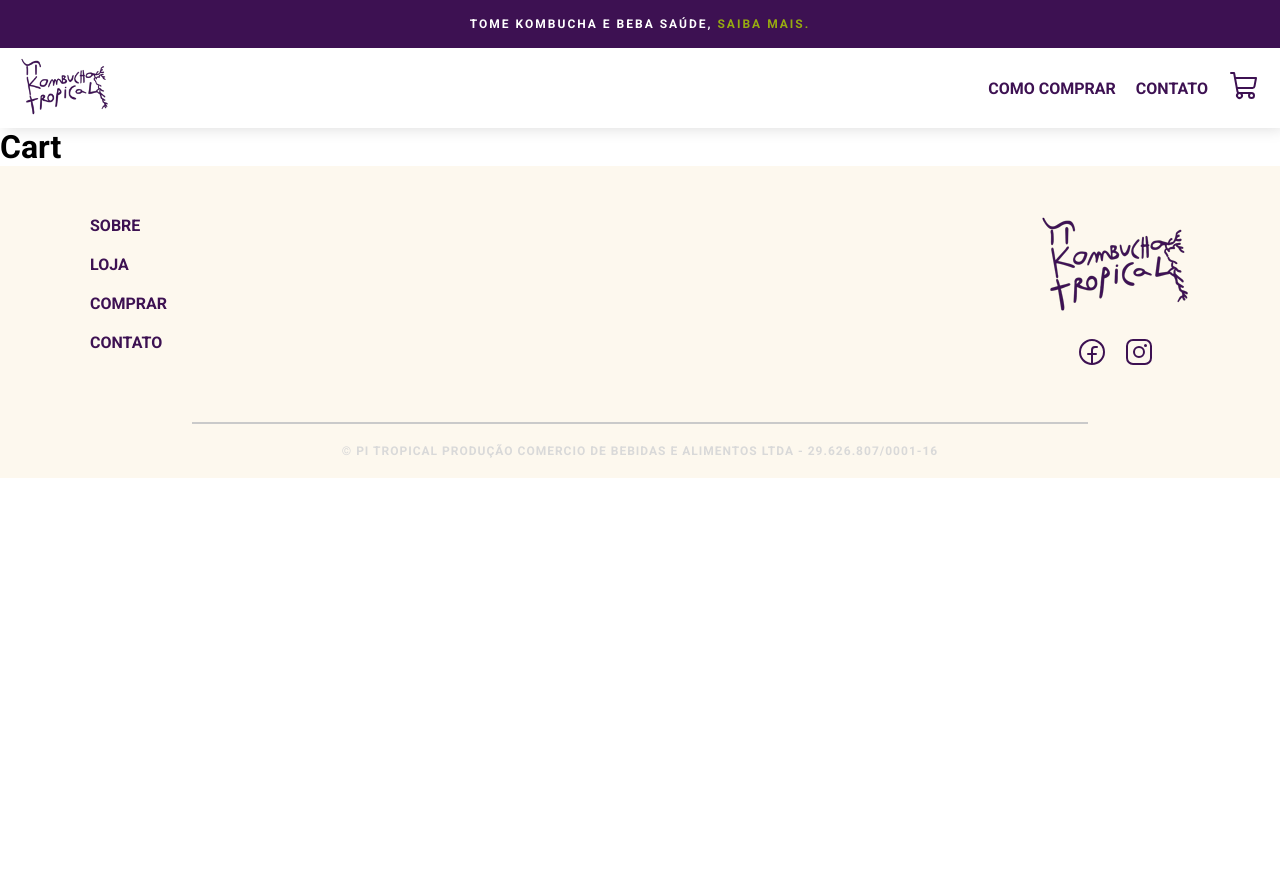
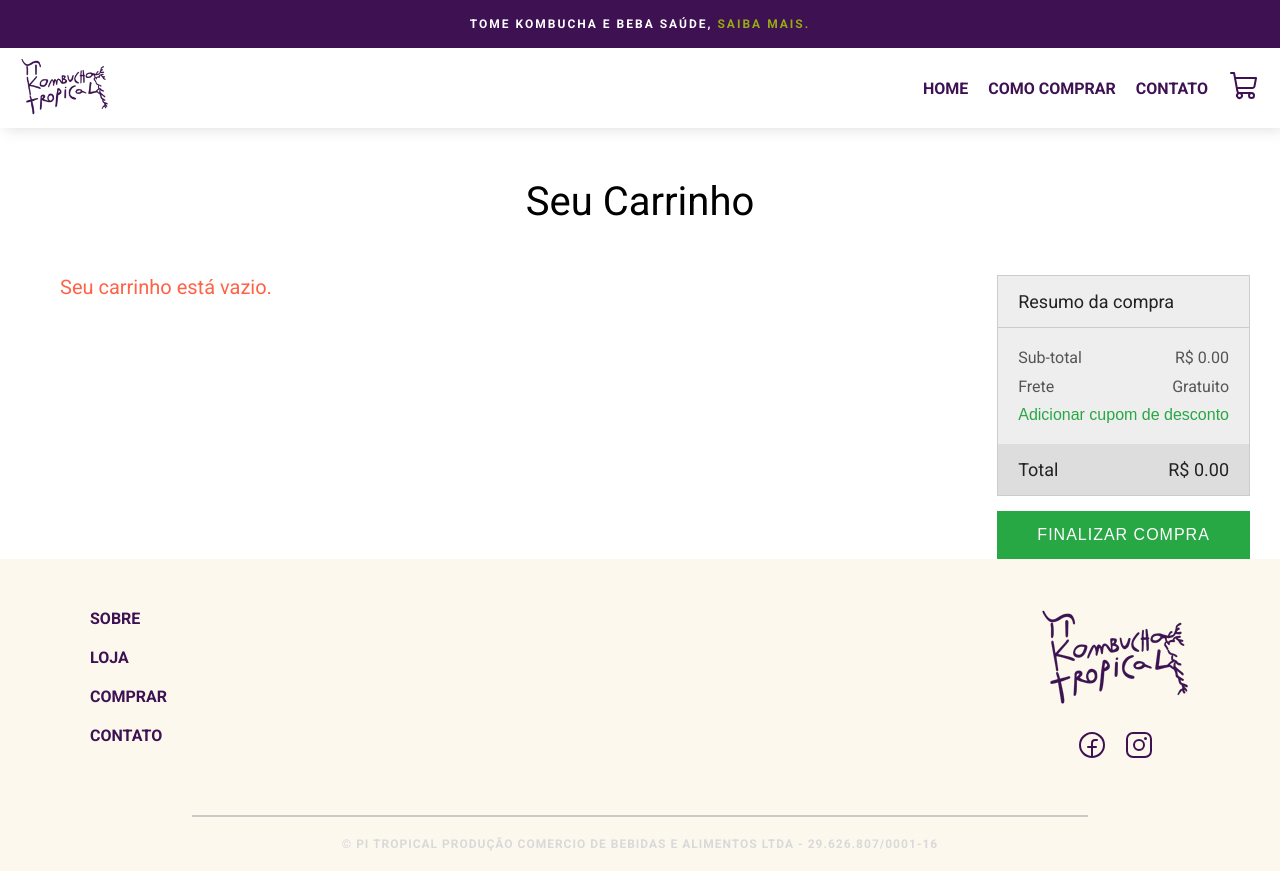
Before and after one commit to ANNEBORTOLI/puc-mvp-pikombucha, a React (Vite) app: page /cart in a window 1280 px wide. Before the commit the page ends 800 px from the top, so only its background shows below. Built offline with nearby package versions, Linux system fonts and the light colour scheme.

Commit message:
create Cart page and context

```diff
--- a/src/App.jsx
+++ b/src/App.jsx
@@ -1,4 +1,6 @@
 import { Routes, Route } from "react-router-dom";
+import { ShoppingListProvider } from "./contexts/ShoppingListContext";
+
 import { Home } from "./pages/Home/Home";
 import { Product } from "./pages/Product";
 import { Cart } from "./pages/Cart";
@@ -8,11 +10,13 @@ import "./global.css";
 
 export function App() {
   return (
+    <ShoppingListProvider>
       <Routes>
         <Route path="/" element={<Home />} />
         <Route path="/product/:id" element={<Product />} />
         <Route path="/cart" element={<Cart />} />
         <Route path="/about" element={<About />} />
       </Routes>
+    </ShoppingListProvider>
   );
 }
--- a/src/components/Header.jsx
+++ b/src/components/Header.jsx
@@ -1,9 +1,12 @@
-import { Link } from "react-router-dom";
+import { Link, useLocation } from "react-router-dom";
 import styles from "./Header.module.css";
 import { ShoppingCart } from "@phosphor-icons/react";
 import piKombuchaLogo from "../assets/logo.png";
 
 export function Header() {
+  const location = useLocation();
+  const isHome = location.pathname === "/";
+
   return (
     <>
       <header className={styles.headerContainer}>
@@ -17,6 +20,7 @@ export function Header() {
           </Link>
 
           <nav>
+            {!isHome && <Link to={"/"}>HOME</Link>}
             <Link to={"/about"}>COMO COMPRAR</Link>
             <Link to={"/about"}>CONTATO</Link>
             <Link to={"/cart"}>
--- /dev/null
+++ b/src/contexts/ShoppingListContext.jsx
@@ -0,0 +1,65 @@
+import React, { createContext, useState, useContext } from "react";
+
+const ShoppingListContext = createContext();
+
+export const ShoppingListProvider = ({ children }) => {
+  const [shoppingList, setShoppingList] = useState([]);
+
+  const handleAddItemToShoppingList = (item) => {
+    setShoppingList((prevList) => {
+      const existingItem = prevList.find((product) => product.id === item.id);
+      if (existingItem) {
+        alert(`${item.title} adicionado ao seu carrinho!`);
+        return prevList.map((product) =>
+          product.id === item.id
+            ? { ...product, quantity: product.quantity + 1 }
+            : product
+        );
+      } else {
+        alert(`${item.title} adicionado ao seu carrinho!`);
+        return [...prevList, { ...item, quantity: 1 }];
+      }
+    });
+  };
+
+  const handleRemoveItemFromShoppingList = (id) => {
+    setShoppingList((prevList) => prevList.filter((item) => item.id !== id));
+    alert(`Item removido do carrinho!`);
+  };
+
+  const handleIncrementItemQuantity = (id) => {
+    setShoppingList((prevList) =>
+      prevList.map((product) =>
+        product.id === id
+          ? { ...product, quantity: product.quantity + 1 }
+          : product
+      )
+    );
+  };
+
+  const handleDecrementItemFromShoppingList = (id) => {
+    setShoppingList((prevList) =>
+      prevList.map((product) =>
+        product.id === id && product.quantity > 1
+          ? { ...product, quantity: product.quantity - 1 }
+          : product
+      )
+    );
+  };
+
+  return (
+    <ShoppingListContext.Provider
+      value={{
+        shoppingList,
+        handleAddItemToShoppingList,
+        handleRemoveItemFromShoppingList,
+        handleIncrementItemQuantity,
+        handleDecrementItemFromShoppingList
+      }}
+    >
+      {children}
+    </ShoppingListContext.Provider>
+  );
+};
+
+export const useShoppingList = () => useContext(ShoppingListContext);
--- a/src/global.css
+++ b/src/global.css
@@ -3,9 +3,12 @@
   --beige: #fdf8ee;
   --grey-100: #d9d9d9;
   --grey-200: #cacaca;
+  --grey-900: #222;
+
   --green: #96ab10;
   --purple: #3d1152;
   --black: #000000;
+  --red: #ff6347;
 
   font-size: 62.5%; /* 1rem = 10px */
 }
--- a/src/pages/Cart.jsx
+++ b/src/pages/Cart.jsx
@@ -1,13 +1,126 @@
 import { Header } from "../components/Header";
 import { Footer } from "../components/Footer";
-
-// Precisa receber uma array com os produtos adicionados no carrinho
+import { Trash } from "@phosphor-icons/react";
+import { useShoppingList } from "../contexts/ShoppingListContext";
+import styles from "./Cart.module.css";
 
 export function Cart() {
+  const {
+    shoppingList,
+    handleRemoveItemFromShoppingList,
+    handleDecrementItemFromShoppingList,
+    handleIncrementItemQuantity
+  } = useShoppingList();
+
+  const handleIncrementItem = (id) => {
+    handleIncrementItemQuantity(id);
+  };
+
+  const handleDecrementItem = (id) => {
+    handleDecrementItemFromShoppingList(id);
+  };
+
+  const handleRemoveItem = (id) => {
+    handleRemoveItemFromShoppingList(id);
+  };
+
   return (
     <>
-      <Header />
-      <h1>Cart</h1>
+      <Header shoppingList={shoppingList} />
+      <main className={styles.cartPageWrapper}>
+        <div className={styles.pageTitle}>Seu Carrinho</div>
+        <div className={styles.content}>
+          <section className={styles.contentSection}>
+            {shoppingList.length === 0 ? (
+              <p className={styles.emptyCartMsg}>Seu carrinho está vazio.</p>
+            ) : (
+              <table>
+                <thead>
+                  <tr>
+                    <th>Produto</th>
+                    <th>Preço</th>
+                    <th>Quantidade</th>
+                    <th>Total</th>
+                    <th>-</th>
+                  </tr>
+                </thead>
+                <tbody>
+                  {shoppingList.map((item) => (
+                    <tr key={item.id}>
+                      <td>
+                        <div className={styles.product}>
+                          <img src={item.image} alt={item.title} />
+                          <div className={styles.info}>
+                            <div className={styles.name}>{item.title}</div>
+                          </div>
+                        </div>
+                      </td>
+                      <td>R$ {item.price}</td>
+                      <td>
+                        <div className={styles.qty}>
+                          <button onClick={() => handleDecrementItem(item.id)}>
+                            -
+                          </button>
+                          <span>{item.quantity}</span>
+                          <button onClick={() => handleIncrementItem(item.id)}>
+                            +
+                          </button>
+                        </div>
+                      </td>
+                      <td>R$ {item.price * item.quantity}.00</td>
+                      <td>
+                        <button
+                          className={styles.remove}
+                          onClick={() => handleRemoveItem(item.id)}
+                        >
+                          <Trash size={24} />
+                        </button>
+                      </td>
+                    </tr>
+                  ))}
+                </tbody>
+              </table>
+            )}
+          </section>
+          <aside>
+            <div className={styles.box}>
+              <header>Resumo da compra</header>
+              <div className={styles.info}>
+                <div>
+                  <span>Sub-total</span>
+                  <span>
+                    R${" "}
+                    {shoppingList.reduce(
+                      (total, item) => total + item.price * item.quantity,
+                      0
+                    )}
+                    .00
+                  </span>
+                </div>
+                <div>
+                  <span>Frete</span>
+                  <span>Gratuito</span>
+                </div>
+                <div>
+                  <button>Adicionar cupom de desconto</button>
+                </div>
+              </div>
+              <footer>
+                <span>Total</span>
+                <span>
+                  R${" "}
+                  {shoppingList.reduce(
+                    (total, item) => total + item.price * item.quantity,
+                    0
+                  )}
+                  .00
+                </span>
+              </footer>
+            </div>
+            <button>Finalizar Compra</button>
+          </aside>
+        </div>
+      </main>
       <Footer />
     </>
   );
--- a/src/pages/Cart.module.css
+++ b/src/pages/Cart.module.css
@@ -0,0 +1,224 @@
+.cartPageWrapper {
+  margin: 0 3rem;
+}
+
+.pageTitle {
+  font-size: 4rem;
+  padding: 5rem 0;
+  text-align: center;
+}
+
+.content {
+  display: -webkit-box;
+  display: -ms-flexbox;
+  display: flex;
+}
+
+.contentSection {
+  -webkit-box-flex: 1;
+  -ms-flex: 1;
+  flex: 1;
+}
+
+.emptyCartMsg {
+  margin-left: 3rem;
+  font-size: 2rem;
+  color: var(--red);
+}
+
+.content aside {
+  min-width: 250px;
+}
+
+button {
+  cursor: pointer;
+}
+
+table {
+  width: 100%;
+  border-collapse: collapse;
+}
+
+table thead tr {
+  border-bottom: 3px solid #eee;
+}
+
+table thead tr th {
+  text-align: left;
+  padding-bottom: 10px;
+  text-transform: uppercase;
+  color: #666;
+}
+
+table tbody tr {
+  border-bottom: 3px solid #eee;
+}
+
+table tbody tr:last-child {
+  border: 0;
+}
+
+table tbody tr td {
+  padding: 3rem 0;
+}
+
+.product {
+  display: -webkit-box;
+  display: -ms-flexbox;
+  display: flex;
+  -webkit-box-align: center;
+  -ms-flex-align: center;
+  align-items: center;
+}
+
+.product img {
+  border-radius: 0.6rem;
+  width: 8rem;
+}
+
+.product .info {
+  margin-left: 2rem;
+}
+
+.product .info .name {
+  font-size: 2rem;
+  margin-bottom: 1rem;
+}
+
+.qty {
+  background: #eee;
+  display: -webkit-inline-box;
+  display: -ms-inline-flexbox;
+  display: inline-flex;
+  padding: 0 0;
+  -ms-flex-pack: distribute;
+  justify-content: space-around;
+  -webkit-box-align: center;
+  -ms-flex-align: center;
+  align-items: center;
+  min-width: 6rem;
+  border-radius: 2rem;
+  overflow: hidden;
+  height: 3rem;
+}
+
+.qty span {
+  margin: 0 1rem;
+}
+
+.qty button {
+  display: -webkit-box;
+  display: -ms-flexbox;
+  display: flex;
+  -webkit-box-align: center;
+  -ms-flex-align: center;
+  align-items: center;
+  background: transparent;
+  border: 0;
+  padding: 0 1rem;
+  font-size: 2rem;
+  height: 100%;
+}
+
+.qty button:hover {
+  background: #ddd;
+}
+
+.remove {
+  background: none;
+  border: 0;
+  width: 3rem;
+  height: 3rem;
+  display: -webkit-box;
+  display: -ms-flexbox;
+  display: flex;
+  -webkit-box-align: center;
+  -ms-flex-align: center;
+  align-items: center;
+  -webkit-box-pack: center;
+  -ms-flex-pack: center;
+  justify-content: center;
+  font-size: 2rem;
+}
+
+.remove:hover {
+  color: var(--red);
+}
+
+aside {
+  margin-left: 3rem;
+}
+
+aside .box {
+  margin-bottom: 1.5rem;
+  border: 1px solid #ccc;
+  background: #eee;
+  color: var(--grey-900);
+}
+
+aside .box header {
+  padding: 1.5rem 2rem;
+  font-size: 1.8rem;
+  border-bottom: 1px solid #ccc;
+}
+
+aside .box .info {
+  padding: 2rem;
+  font-size: 1.6rem;
+}
+
+aside .box .info > div {
+  display: -webkit-box;
+  display: -ms-flexbox;
+  display: flex;
+  -webkit-box-pack: justify;
+  -ms-flex-pack: justify;
+  justify-content: space-between;
+  margin-bottom: 1rem;
+  color: #555;
+}
+
+aside .box .info > div:last-child {
+  margin: 0;
+}
+
+aside .box .info button {
+  color: #28a745;
+  background: transparent;
+  border: 0;
+  display: -webkit-box;
+  display: -ms-flexbox;
+  display: flex;
+  -webkit-box-align: center;
+  -ms-flex-align: center;
+  align-items: center;
+  font-size: 1.6rem;
+}
+
+aside .box footer {
+  padding: 1.5rem 2rem;
+  background: #ddd;
+  font-size: 1.8rem;
+  display: -webkit-box;
+  display: -ms-flexbox;
+  display: flex;
+  -webkit-box-pack: justify;
+  -ms-flex-pack: justify;
+  justify-content: space-between;
+}
+
+aside > button {
+  border: 0;
+  padding: 1.5rem 0;
+  color: white;
+  background: #28a745;
+  display: block;
+  width: 100%;
+  text-transform: uppercase;
+  letter-spacing: 0.1rem;
+  font-size: 1.6rem;
+}
+
+aside > button:hover {
+  background: #3bc55b;
+}
--- a/src/pages/Home/Home.jsx
+++ b/src/pages/Home/Home.jsx
@@ -1,10 +1,9 @@
-import { useState } from "react";
 import { Link } from "react-router-dom";
-
 import { Header } from "../../components/Header";
 import { SliderCarousel } from "./SliderCarousel";
 import { ProductCard } from "./ProductCard";
 import { Footer } from "../../components/Footer";
+import { useShoppingList } from "../../contexts/ShoppingListContext";
 
 import styles from "./Home.module.css";
 import "../../global.css";
@@ -17,29 +16,27 @@ import products from "../../products.json";
 export function Home() {
   const productsList = products.products;
 
-  const [shoppingList, setShoppingList] = useState([]);
-
-  // function handleAddToShoppingList() {
-  //   // RETORNAR UMA LISTA DE OBJETOS COM A KEY QUANTIDADE
-  // }
-
-  // function handleDeleteItemFromShoppingList() {
-  //   // RETORNAR UMA LISTA DE OBJETOS COM A KEY QUANTIDADE
-  // }
-
-  // Componente Header recebe Shopping List
+  const { shoppingList, handleAddItemToShoppingList } = useShoppingList();
 
   return (
     <>
-      <Header />
+      <Header shoppingList={shoppingList} />
       <main className={styles.wrapper}>
         <SliderCarousel />
         <h2>Nossos Produtos</h2>
+        {/* PRODUCT CARTS */}
         <div className={styles.productsContainer}>
           {productsList.map((item, i) => {
-            return <ProductCard key={i} item={item} />;
+            return (
+              <ProductCard
+                key={i}
+                item={item}
+                onAddItem={handleAddItemToShoppingList}
+              />
+            );
           })}
         </div>
+        {/* INFO CARDS */}
         <div className={styles.infoCardContainer}>
           <img src={Garrafas} alt="Imagem das garrafas de Kombucha" />
           <div className={styles.infoCardTexts}>
--- a/src/pages/Home/ProductCard.jsx
+++ b/src/pages/Home/ProductCard.jsx
@@ -3,10 +3,10 @@ import { ShoppingCart } from "@phosphor-icons/react";
 
 import styles from "./ProductCard.module.css";
 
-export function ProductCard({ item }) {
+export function ProductCard({ item, onAddItem }) {
   return (
     <div className={styles.cardWrapper}>
-      <Link to={{ pathname: "/product/" + item.id }} state={{ item: item }}>
+      <Link to={{ pathname: `/product/ ${item.id}` }} state={{ item: item }}>
         <img src={item.image} alt={item.title} />
       </Link>
       <div className={styles.cardTitle}>
@@ -15,7 +15,7 @@ export function ProductCard({ item }) {
 
       <div className={styles.cardBotton}>
         <span className={styles.price}>R$ {item.price}</span>
-        <Link className={styles.btnAdd}>
+        <Link className={styles.btnAdd} onClick={() => onAddItem(item)}>
           ADICIONAR <ShoppingCart size={18} />
         </Link>
       </div>
--- a/src/pages/Product.jsx
+++ b/src/pages/Product.jsx
@@ -1,6 +1,6 @@
 import { Footer } from "../components/Footer";
 import { Header } from "../components/Header";
-
+import { useShoppingList } from "../contexts/ShoppingListContext";
 import { useLocation } from "react-router-dom";
 
 import styles from "./Product.module.css";
@@ -8,6 +8,7 @@ import styles from "./Product.module.css";
 export function Product() {
   const location = useLocation();
   const { item } = location.state;
+  const { handleAddItemToShoppingList } = useShoppingList();
 
   return (
     <>
@@ -24,7 +25,9 @@ export function Product() {
             <p>{item.description}</p>
           </div>
 
-          <button>Adicionar ao Carrinho</button>
+          <button onClick={() => handleAddItemToShoppingList(item)}>
+            Adicionar ao Carrinho
+          </button>
         </div>
       </section>
       <Footer />
```
Lines whose indentation alone changed are shown as unchanged.
